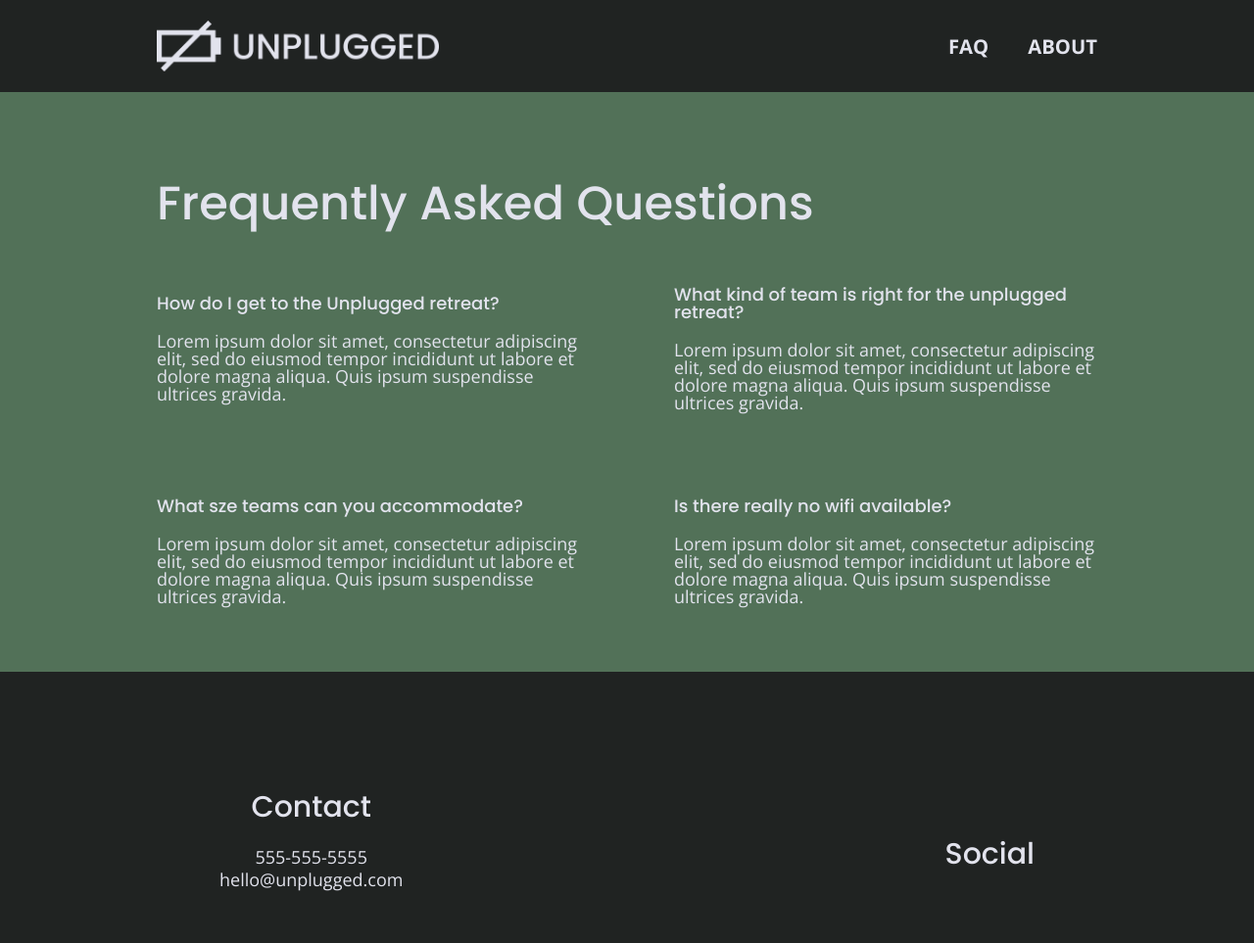
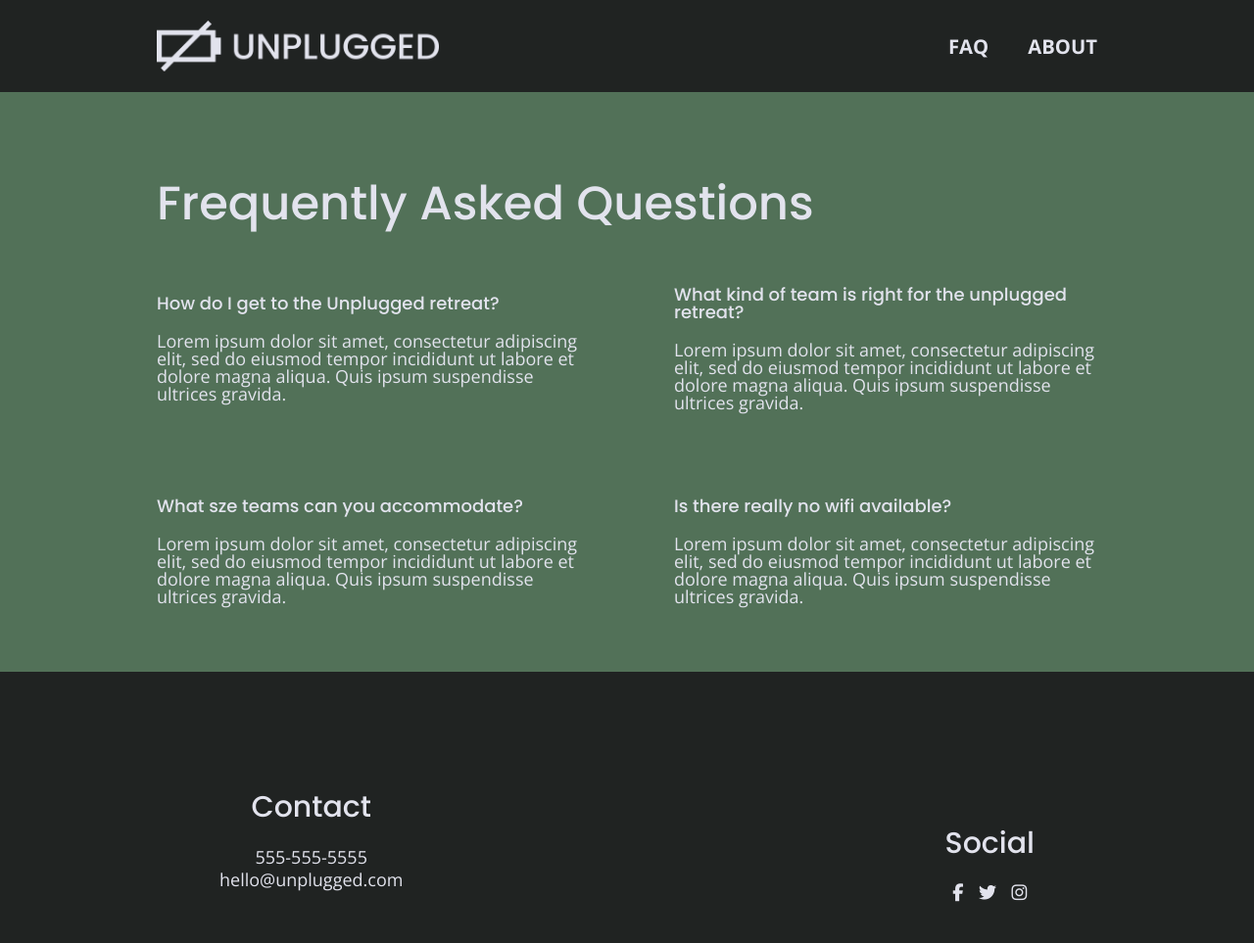
Before and after one commit to olivearle/unpluggedretreat, a website: page faq/index.html in a window 1280 px wide. Shown: the top 963 px of the page at 98% size. Drawn offline with nearby package versions, Linux system fonts and the light colour scheme.

Commit message:
Add social icons interior pages

```diff
--- a/faq/index.html
+++ b/faq/index.html
@@ -71,7 +71,15 @@
         <div class="social">
           <h3>Social</h3>
           <div class="social-icons">
-            <p><a href="https://www.facebook.com/yoursite" target="_blank"></a></p>
+            <p>
+              <a href="https://www.facebook.com/skillcrush" target="_blank"><i class="fab fa-facebook-f"></i></a>
+            </p>
+            <p>
+              <a href="https://twitter.com/Skillcrush" target="_blank"><i class="fab fa-twitter"></i></a>
+            </p>
+            <p>
+              <a href="https://www.instagram.com/skillcrush/" target="_blank"><i class="fab fa-instagram"></i></a>
+            </p>
           </div>
         </div>
       </div>
```
Also changed, not shown: index.html (+9 -1 lines).
